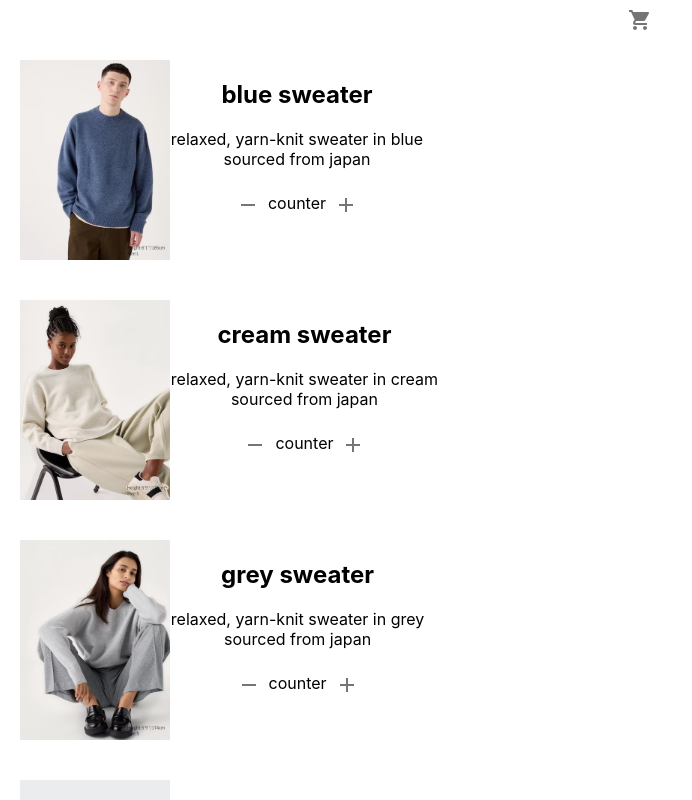
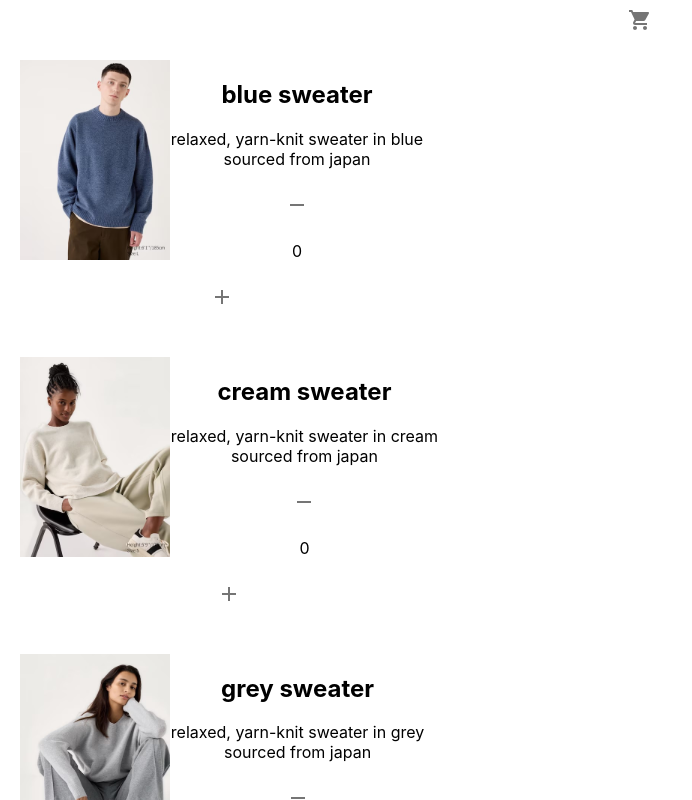
Before and after one commit to sabelle/cozy-threads, a React (Create React App) app: page / in a window 1280 px wide. Shown: the top 800 px of the page, without its empty margins (0-692 px from the left). Built offline with nearby package versions, Linux system fonts and the light colour scheme.

Commit message:
cart as state

```diff
--- a/src/Cart.js
+++ b/src/Cart.js
@@ -0,0 +1,27 @@
+import React, {useState} from 'react';
+let cart = new Map() //key: catalog item id, val: quantity
+
+const UpdateCart = (id, increment) => {  // increment can be +1 or -1
+    if (cart.has(id)) {
+        var quantity = cart[id]
+        cart.set(id, quantity + increment)
+
+        if (cart[id] == 0) { // remove id from cart if quantity = 0
+            cart.delete(cart[id])
+        }
+    } else {
+        cart.set(id, 1)
+    }
+    // return cart[id]
+}
+
+const GetQuantity = (id) => {
+    console.log(id, cart[id])
+    if (cart.has(id)) {
+
+        return String(cart[id])
+    }
+    return "0"
+}
+
+export default {UpdateCart, GetQuantity};
--- a/src/Home.js
+++ b/src/Home.js
@@ -1,17 +1,35 @@
-// import React, {useState} from 'react';
-import React from 'react';
+import React, {useState} from 'react';
 import './Home.css';
 import ProductCard from './ProductCard.js'
 import {catalog} from './ProductInfo.js';
 
 const Home = () => {
-  // const [cart, setCart] = useState([])
+  const [cart, setCart] = useState(new Map())
+  const onChange = (id, increment) => {
+    const updatedCart = new Map(cart)
+    if (updatedCart.has(id)) {
+      let updatedQuantity = updatedCart.get(id) + increment;
+      updatedCart.set(id, updatedQuantity)
+
+      if (updatedQuantity <= 0) { // remove id from cart if quantity = 0
+        updatedCart.delete(id)
+      }
+    } else { // cart doesn't have id yet
+      if (increment == -1) {
+        return
+      }
+      updatedCart.set(id, 1)
+    }
+
+    setCart(updatedCart)
+    console.log('updated cart:', updatedCart)
+  }
 
   return (
     <>
       <div className='Home-grid'>
 
-        {catalog.map(product => (<ProductCard product={product} className ='Card'/>))}
+        {catalog.map(product => (<ProductCard onChange={onChange} product={product} quantity={cart.get(product.id) ?? 0} className ='Card'/>))}
 
       </div>
     </>
--- a/src/ProductCard.js
+++ b/src/ProductCard.js
@@ -1,11 +1,12 @@
 import React from 'react';
-import IconButton from "@mui/material/IconButton"
+import IconButton from '@mui/material/IconButton'
 import AddIcon from '@mui/icons-material/Add';
 import RemoveIcon from '@mui/icons-material/Remove';
-// import {sweater1, sweater2, sweater3, scarf1, scarf2} from './ProductInfo.js';
+
+import Cart from './Cart.js'
 import './ProductCard.css';
 
-const ProductCard = ({product}) => {
+const ProductCard = ({onChange, product, quantity}) => {
   return(
     <div className='Card'>
       <div className='container'>
@@ -14,9 +15,9 @@ const ProductCard = ({product}) => {
           <h2>{product.title}</h2>
           <p>{product.description}</p>
           <div className='Card-cart-row'>
-            <IconButton> <RemoveIcon /> </IconButton>
-            <>counter</>
-            <IconButton> <AddIcon /> </IconButton>
+            <IconButton onClick={()=>onChange(product.id, -1)}> <RemoveIcon /> </IconButton>
+              <p> {quantity} </p>
+            <IconButton onClick={()=>onChange(product.id, 1)}> <AddIcon /> </IconButton>
           </div>
         </div>
       </div>
```
